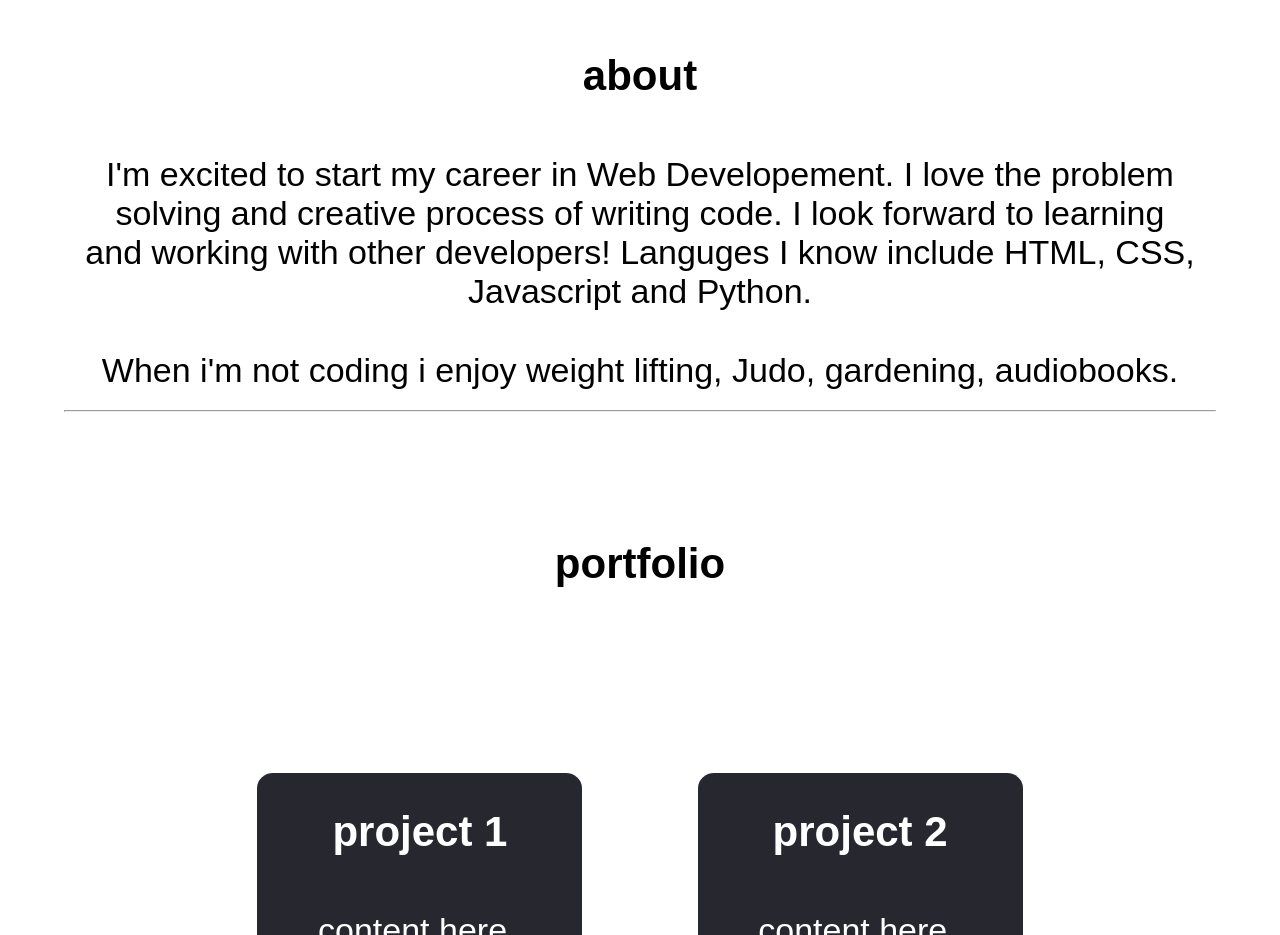
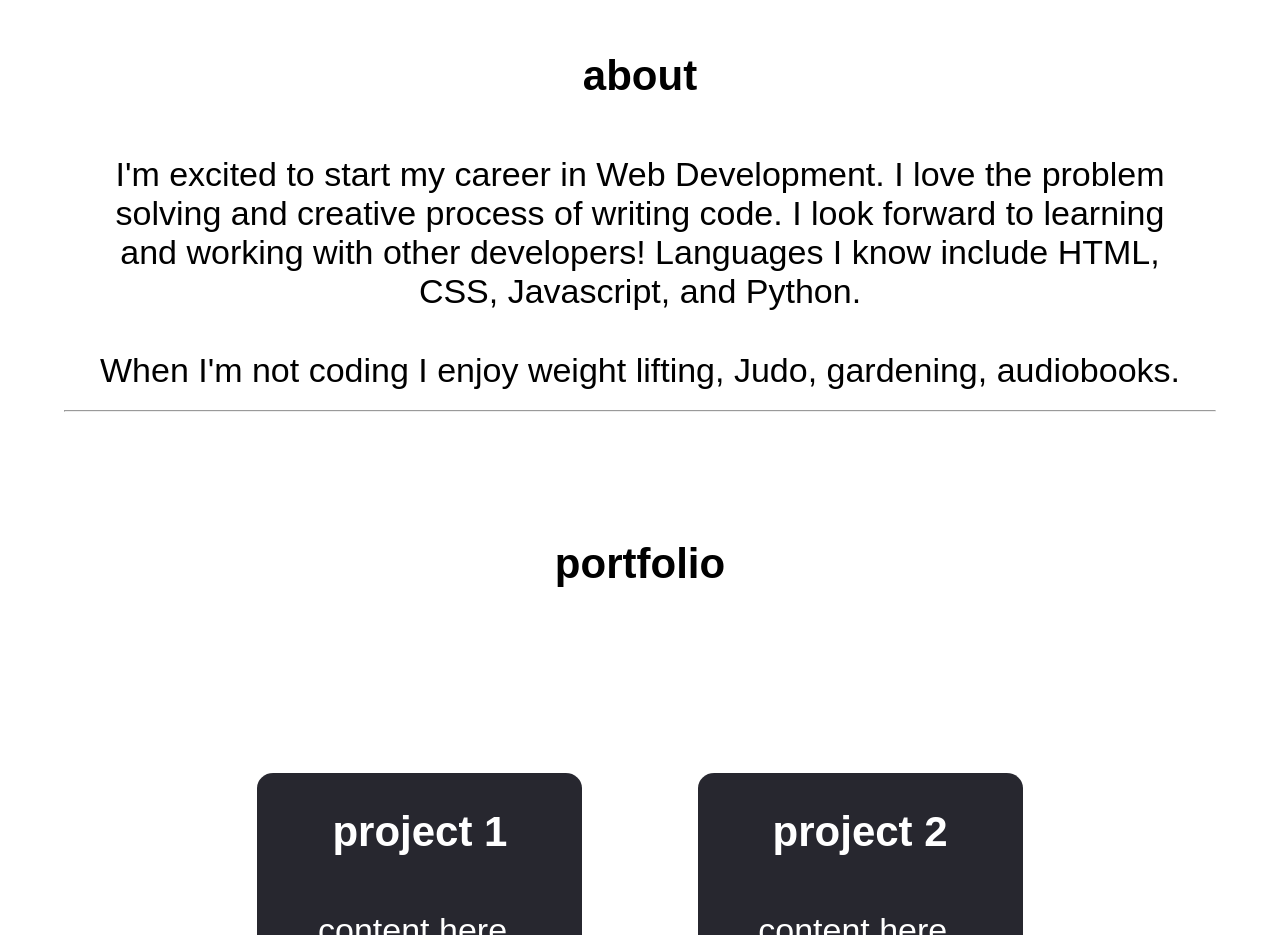
Before and after one commit to benmw123/responsive-portfolio, a plain HTML site: page index.html in a window 1280 px wide. Shown: the part 1980-2915 px from the top of the page. Drawn offline with Linux system fonts and the light colour scheme; a script that the page names is missing.

Commit message:
fixed grammar

```diff
--- a/index.html
+++ b/index.html
@@ -36,7 +36,7 @@
       </div>
       <div class="item">
         <p>I'm a web developer based out of Plano, Texas.
-          I'm currently enrolled in the Bloc.io Web Development track. </p>
+          I'm currently enrolled in the Bloc.io Web Development track.</p>
       </div>
     </div>
   </article>
@@ -48,12 +48,11 @@
      </div>
       <div class="group">
         <div class="item">
-          <p>I'm excited to start my career in Web Developement.
-          I love the problem solving and creative process of writing code.
-          I look forward to learning and working with other developers!
-          Languges I know include HTML, CSS, Javascript and Python.</p>
-          <p>When i'm not coding i enjoy weight lifting, Judo, gardening,
-          audiobooks.</p>
+          <p>I'm excited to start my career in Web Development.
+            I love the problem solving and creative process of writing code.
+            I look forward to learning and working with other developers!
+            Languages I know include HTML, CSS, Javascript, and Python.</p>
+          <p>When I'm not coding I enjoy weight lifting, Judo, gardening, audiobooks.</p>
         </div>
       </div>
     </article>
```
